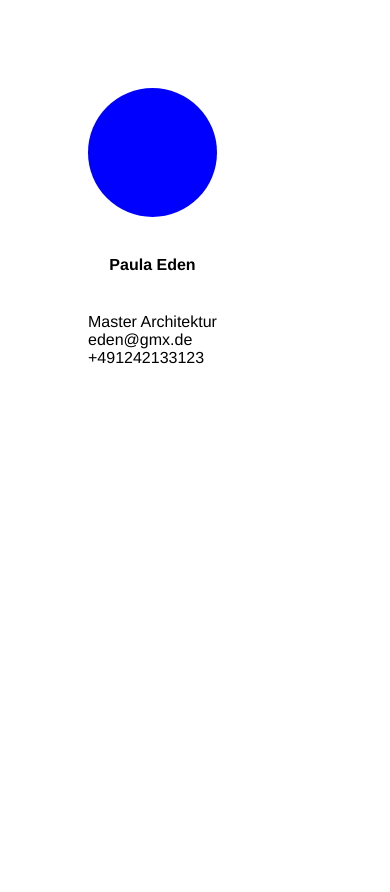
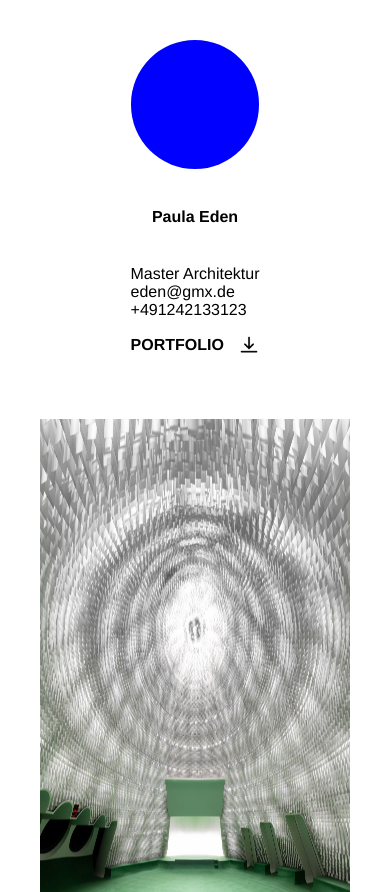
Before and after one commit to FritzKoerner/parchi, a Nuxt app: page /project-detail in a window 390 px wide. Shown: the top 892 px of the page. Before the commit the page ends 844 px from the top, so only its background shows below. Built offline with nearby package versions, Linux system fonts and the light colour scheme.

Commit message:
Zug Heim

```diff
--- a/app.vue
+++ b/app.vue
@@ -1,14 +1,21 @@
 <template>
   <div id="layout-wrapper">
+    <div id="contact-data-wrapper">
       <div id="contact-data">
         <div class="circle-blue"></div>
         <br />
         <p>
-        <h4 style="text-align-last: center;">Paula Eden</h4> <br />
+          <h4 style="text-align-last: center;"><strong>Paula Eden</strong></h4>
+          <br />
           Master Architektur <br />
           eden@gmx.de <br />
           +491242133123 <br>
         </p>
+        <a style="display: flex; align-items: center; justify-content: space-between;">
+          <p style="text-transform: uppercase; margin: 0"><strong>Portfolio</strong></p>
+          <img src="/png/download.png" alt="download button" style=" height: 1.25rem;">
+        </a>
+      </div>
     </div>
     <NuxtPage id="page-view"></NuxtPage>
   </div>
@@ -40,6 +47,21 @@ import "~/assets/css/main.css";
   justify-content: space-between;
 }
 #page-view {
-  padding-inline: 2rem;
+  padding-left: 4rem;
+}
+
+@media (max-width: 768px) {
+  #layout-wrapper {
+    flex-direction: column;
+    justify-content: center;
+    align-items: center;
+    padding: 2rem;
+  }
+  #contact-data {
+    margin-bottom: 4rem
+  }
+  #page-view {
+    padding: 0;
+  }
   }
 </style>
--- a/assets/css/main.css
+++ b/assets/css/main.css
@@ -1,6 +1,6 @@
 body {
     font-family: Helvetica, Arial, sans-serif;
-    cursor: url(/public/SVG/cursor.svg), default;
+    cursor: url(/SVG/cursor.svg), default;
     transition: cursor 2s
 }
 
@@ -14,3 +14,7 @@ h3 {
     color: #CCCCCC;
     font-weight: 300;
 }
+
+a:hover {
+    cursor: url(/public/SVG/cursor-pointer.svg), pointer;
+}
--- a/components/ProjectCard.vue
+++ b/components/ProjectCard.vue
@@ -26,7 +26,7 @@
   color: black;
 }
 .project-card:hover {
-    cursor: url(/public/SVG/cursor-pointer.svg), pointer;
+    cursor: url(SVG/cursor-pointer.svg), pointer;
 }
 
 .project-card:hover .project-title {
@@ -44,7 +44,7 @@
   aspect-ratio: 13/8;
   max-width: 100%;
   max-height: 100%;
-  width: 500px;
+  width: 100%;
   margin: 0;
 }
 .image-card-front {
--- a/pages/index.vue
+++ b/pages/index.vue
@@ -21,4 +21,12 @@
   grid-template-rows: 1fr 1fr;
   gap: 8%;
 }
+
+@media (max-width: 1200px) {
+  .overview-grid {
+    grid-template-columns: 1fr;
+    grid-template-rows: 1fr 1fr 1fr 1fr;
+    gap: 4%;
+  }
+}
 </style>
--- a/pages/project-detail.vue
+++ b/pages/project-detail.vue
@@ -1,13 +1,57 @@
 <template>
-  <div>
-
+  <div style="width: 100%">
+    <div
+      style="
+        height: 80vh;
+        width: 100%;
+        position: relative;
+        overflow-y: hidden;
+        overflow-x: scroll;
+        display: flex;
+      "
+    >
+      <img
+        v-for="(item, index) in images"
+        :src="'images/' + item.name"
+        :alt="item.alt"
+        class="carousel-image"
+      />
+    </div>
+    <p>
+      {{ text }}
+    </p>
   </div>
 </template>
 
-<script setup>
-
+<script>
+export default {
+  data() {
+    return {
+      images: [
+        {
+          name: "beispiel.jpg",
+          alt: "beispiel",
+        },
+        {
+          name: "modell.jpg",
+          alt: "modell",
+        },
+        {
+          name: "postcardTest.jpg",
+          alt: "postcard Test",
+        },
+      ],
+      text: "Lorem ipsum dolor sit amet, consetetur sadipscing elitr, sed diam nonumy eirmod tempor invidunt ut labore et dolore magna aliquyam erat, sed diam voluptua. At vero eos et accusam et justo duo dolores et ea rebum. Stet clita kasd gubergren, no sea takimata sanctus est Lorem ipsum dolor sit amet. Lorem ipsum dolor sit amet, consetetur sadipscing elitr, sed diam nonumy eirmod tempor invidunt ut labore et dolore magna aliquyam erat, sed diam voluptua. At vero eos et accusam et justo duo dolores et ea rebum. Stet clita kasd gubergren, no sea takimata sanctus est Lorem ipsum dolor sit amet. Lorem ipsum dolor sit amet, consetetur sadipscing elitr, sed diam nonumy eirmod tempor invidunt ut labore et dolore magna aliquyam erat, sed diam voluptua. At vero eos et accusam et justo duo dolores et ea rebum. Stet clita kasd gubergren, no sea takimata sanctus est Lorem ipsum dolor sit amet. Duis autem vel eum iriure dolor in hendrerit in vulputate velit esse molestie consequat, vel illum dolore eu feugiat nulla facilisis at vero eros et accumsan et iusto odio dignissim qui blandit praesent luptatum zzril delenit augue duis dolore te feugait nulla facilisi. Lorem ipsum dolor sit amet,",
+    };
+  },
+};
 </script>
 
 <style>
-
+.carousel-image {
+  max-width: 100%;
+  height: 100%;
+  display: inline-block;
+  width: auto;
+}
 </style>
```
Also changed, not shown: public/images/modell.jpg (added), public/png/download.png (added). Lines whose indentation alone changed are shown as unchanged.
